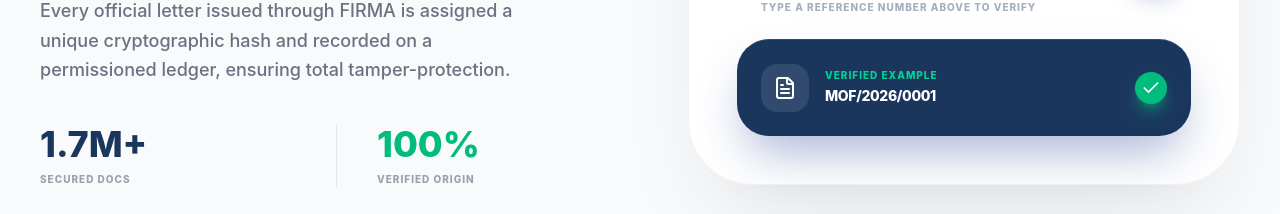
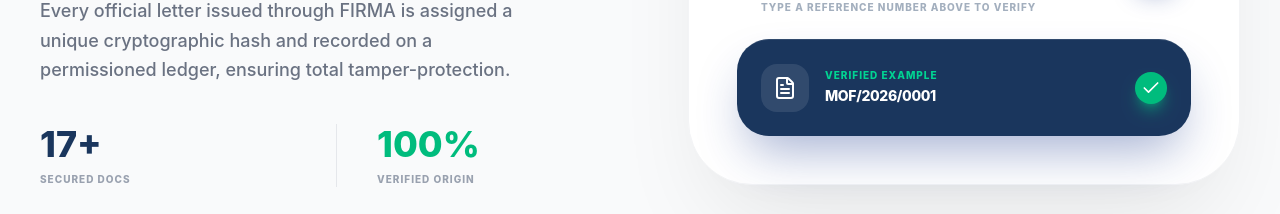
Before and after one commit to abisgit/firma-landing, a Next.js app: page / in a window 1280 px wide. Shown: the part 1900-2114 px from the top of the page. Built offline with nearby package versions, Linux system fonts and the light colour scheme; no server answers.

Commit message:
🐛 fix: change the number of secured docs

```diff
--- a/src/app/page.tsx
+++ b/src/app/page.tsx
@@ -168,7 +168,7 @@
             </p>
             <div className="grid grid-cols-2 gap-10">
               <div className="space-y-2">
-                <p className="text-4xl font-extrabold text-[#1a365d]">1.7M+</p>
+                <p className="text-4xl font-extrabold text-[#1a365d]">17+</p>
                 <p className="text-[10px] font-extrabold text-gray-400 uppercase tracking-widest">Secured Docs</p>
               </div>
               <div className="space-y-2 border-l border-gray-200 pl-10">
```
